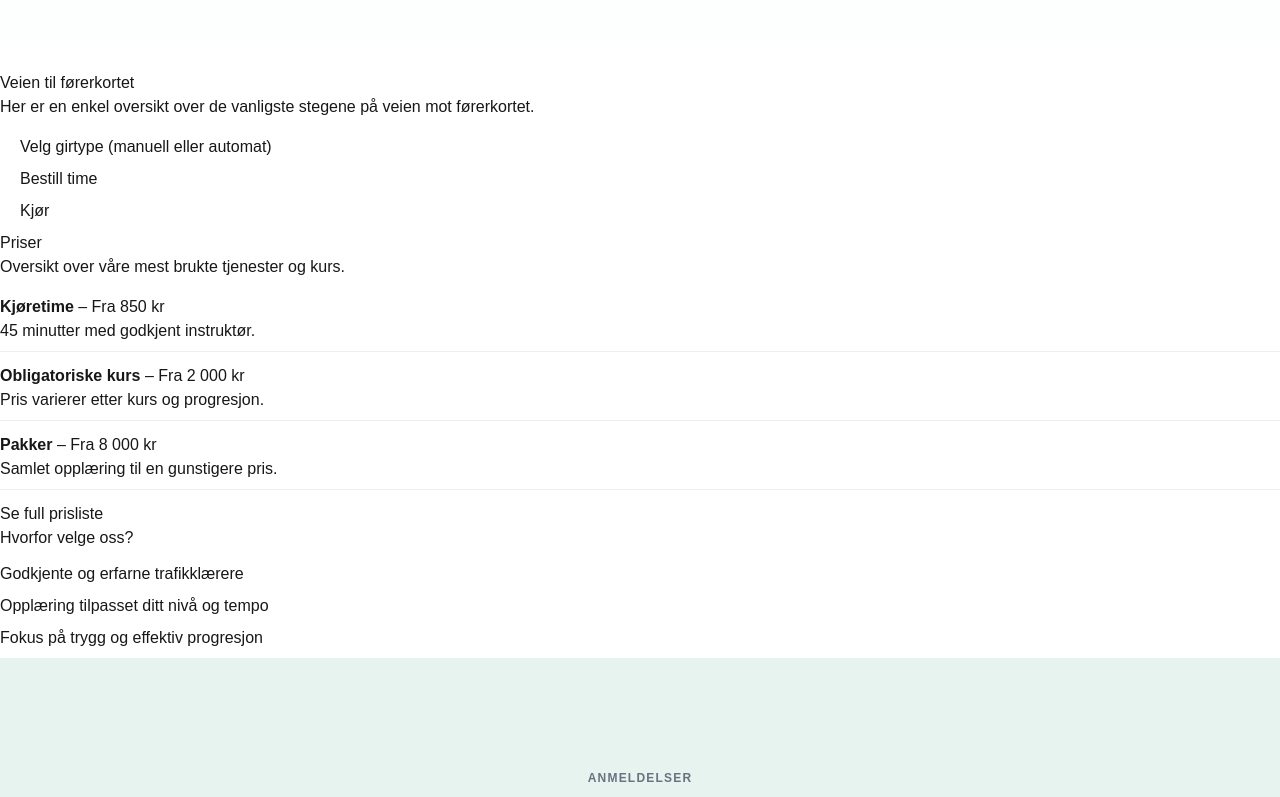
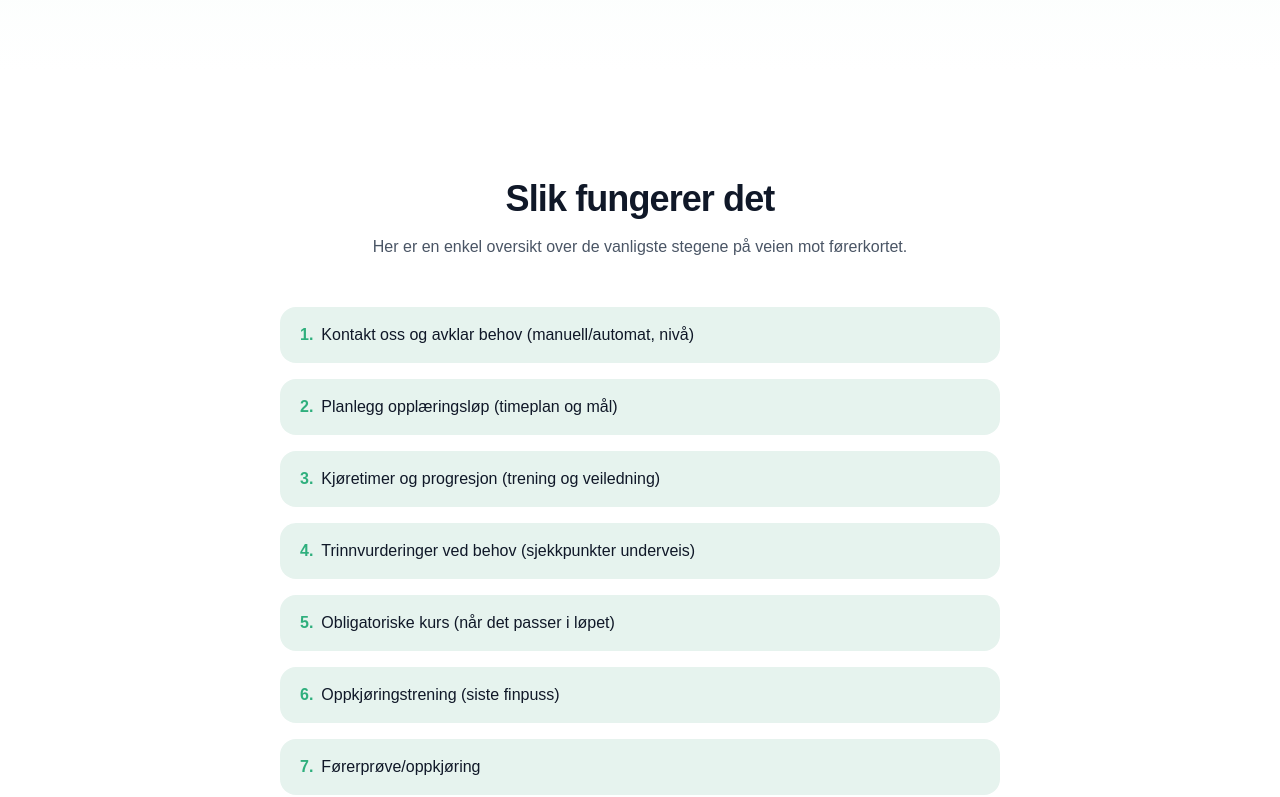
Before and after one commit to pia-scarvounis/trafikkskole-template, a Next.js app: page / in a window 1280 px wide. Shown: the part 1000-1797 px from the top of the page. Built offline with nearby package versions, Linux system fonts and the light colour scheme.

Commit message:
Add bilingual process section (config-driven)

```diff
--- a/src/components/sections/Process.tsx
+++ b/src/components/sections/Process.tsx
@@ -1,22 +1,61 @@
+"use client";
+
 import { siteConfig } from "@/data/siteConfig";
+import { useLanguage } from "@/context/LanguageContext";
 
 export default function Process() {
-  if (!siteConfig.features.prices) return null;
+  if (!siteConfig.features.process) return null;
+
+  const { lang } = useLanguage();
+
+  // Stegene (språksensitiv liste)
+  const steps = siteConfig.process?.[lang] ?? [];
+
+  // Seksjonstekster fra config (med trygge fallbacks)
+  const eyebrow = siteConfig.processSection?.eyebrow?.[lang];
+  const heading =
+    siteConfig.processSection?.heading?.[lang] ??
+    (lang === "no" ? "Slik fungerer det" : "How it works");
+
+  const subtext =
+    siteConfig.processSection?.subtext?.[lang] ??
+    (lang === "no"
+      ? "Her er en enkel oversikt over de vanligste stegene på veien mot førerkortet."
+      : "Here is a simple overview of the most common steps on the way to getting your driver’s license.");
+
   return (
-    <section>
-      <h2>Veien til førerkortet</h2>
-      <p>
-        Her er en enkel oversikt over de vanligste stegene på veien mot
-        førerkortet.
-      </p>
+    <section id="prosess" className="py-24 bg-white">
+      <div className="max-w-3xl mx-auto px-4 sm:px-6">
+        {eyebrow && (
+          <p className="text-center text-xs font-semibold tracking-widest text-gray-500">
+            {eyebrow}
+          </p>
+        )}
 
-      <ol style={{ marginTop: 16, paddingLeft: 20 }}>
-        {siteConfig.process.map((step) => (
-          <li key={step} style={{ marginBottom: 8 }}>
-            {step}
-          </li>
-        ))}
-      </ol>
+        <h2 className="mt-3 text-center text-3xl font-semibold tracking-tight text-gray-900 sm:text-4xl">
+          {heading}
+        </h2>
+
+        {subtext && (
+          <p className="mt-4 text-center text-sm text-gray-600 sm:text-base">
+            {subtext}
+          </p>
+        )}
+
+        <ol className="mt-12 space-y-4">
+          {steps.map((step, index) => (
+            <li
+              key={`${index}-${step}`}
+              className="rounded-2xl bg-[#E6F3EE] px-5 py-4 text-sm text-gray-900 sm:text-base"
+            >
+              <span className="mr-2 font-semibold text-[#2FAF7D]">
+                {index + 1}.
+              </span>
+              {step}
+            </li>
+          ))}
+        </ol>
+      </div>
     </section>
   );
 }
--- a/src/data/siteConfig.ts
+++ b/src/data/siteConfig.ts
@@ -6,19 +6,19 @@
  * Mal-prinsippene i dette prosjektet:
  *
  * 1) All kundetekst ligger i siteConfig (denne filen)
- *    - Komponentene skal i hovedsak bare "render" data herfra
+ *    - Komponentene renderer primært data herfra
  *    - Når vi selger malen, endrer nye kunder stort sett bare denne filen
  *
  * 2) Feature flags (features) styrer hva som vises
- *    - En kunde kan slå av/på seksjoner uten å endre komponentkode
+ *    - Kunder kan slå av/på seksjoner uten å endre komponentkode
  *    - Eksempel: features.reviews = false → Reviews-seksjonen rendres ikke
  *
  * 3) Språk løses med LocalizedText { no, en }
  *    - Komponenter bruker LanguageContext og henter tekst med: text[lang]
  *    - Dette gir kvalitet og kontroll (ingen automatisk oversettelse)
  *
- * 4) Seksjonstekster (heading/subtext/CTA) kan ligge i config
- *    - Da kan kunder endre overskrifter og CTA-tekster uten kodeendringer
+ * 4) Seksjonstekster (eyebrow/heading/subtext/CTA) ligger i config
+ *    - Gir “mal-perfekt” oppsett: kunder kan endre alt uten å røre komponenter
  */
 
 // ----------------------------
@@ -30,8 +30,14 @@ export type LocalizedText = {
   en: string;
 };
 
+// Brukes for lister som skal være språksensitive (f.eks. process, whyUs.points senere)
+export type LocalizedList = {
+  no: string[];
+  en: string[];
+};
+
 // Gjenbrukbar seksjonstittel/intro for mal.
-// Kan brukes på tvers av seksjoner (Prices, FAQ, Reviews, Services osv.)
+// Kan brukes på tvers av seksjoner (Process, Prices, FAQ, Reviews, Services osv.)
 export type SectionText = {
   eyebrow?: LocalizedText; // liten tekst over heading (valgfritt)
   heading: LocalizedText;
@@ -49,12 +55,10 @@ export type LinkCTA = {
 // ----------------------------
 
 export type NavItem = {
-  // Språksensitiv label i menyen (Header bruker item.label[lang])
-  label: LocalizedText;
+  label: LocalizedText; // Header bruker item.label[lang]
   href: string;
 };
 
-// CTA brukes bl.a. i Hero og Services
 export type CTA = {
   label: LocalizedText;
   href: string;
@@ -66,12 +70,11 @@ export type Service = {
   cta: CTA;
   icon?: {
     src: string;
-    alt: LocalizedText; // alt-tekst kan også være språksensitiv
+    alt: LocalizedText;
   };
 };
 
 export type PriceItem = {
-  // Prices-komponenten viser title/price/description på valgt språk
   title: LocalizedText;
   price: LocalizedText;
   description?: LocalizedText;
@@ -88,8 +91,7 @@ export type Review = {
 };
 
 export type WhyUs = {
-  // Dette er foreløpig bare norsk i din mal.
-  // Når dere vil: gjør heading + points til LocalizedText / to arrays (no/en).
+  // Foreløpig kun norsk. Når dere vil kan dette gjøres språksensitivt på samme måte som process.
   heading: string;
   points: string[];
 };
@@ -119,7 +121,10 @@ export type FeatureFlags = {
   services: boolean;
   process: boolean;
   prices: boolean;
-  fullPriceListCta: boolean,
+
+  // Valgfri CTA i Prices-seksjonen (lenke til full prisliste)
+  fullPriceListCta: boolean;
+
   whyUs: boolean;
   reviews: boolean;
   faq: boolean;
@@ -139,13 +144,10 @@ export type SiteConfig = {
     location: string;
   };
 
-  // Feature flags styrer hva som rendres
   features: FeatureFlags;
 
-  // Navigasjon i Header
   nav: NavItem[];
 
-  // HERO (forside)
   hero: {
     headline: LocalizedText;
     subtext: LocalizedText;
@@ -154,39 +156,27 @@ export type SiteConfig = {
     image?: HeroImage;
   };
 
-  // CONTACT (forside)
   contact: {
     heading: LocalizedText;
     subtext: LocalizedText;
   };
 
-  // SERVICES (forside)
   services: Service[];
 
-  // PROCESS (forside)
-  // Foreløpig bare norsk. Kan bli { no: string[]; en: string[] } senere.
-  process: string[];
+  // PROCESS: språksensitiv liste + seksjonstekster (mal-perfekt)
+  process: LocalizedList;
+  processSection?: SectionText;
 
-  // PRICES (forside)
-  // prices[] = prislinjene
+  // PRICES: prislinjer + seksjonstekster + valgfri CTA
   prices: PriceItem[];
-
-  // Seksjonstekster for priser + valgfri CTA til full prisliste
-  // Kunden kan fjerne fullPriceListCta hvis de ikke vil ha den.
   pricesSection?: SectionText & {
     fullPriceListCta?: LinkCTA;
   };
 
-  // WHY US (forside)
   whyUs: WhyUs;
-
-  // REVIEWS (forside)
   reviews: Review[];
-
-  // FAQ (forside)
   faq: FAQItem[];
 
-  // FOOTER
   footer: FooterConfig;
 };
 
@@ -199,7 +189,6 @@ export const siteConfig: SiteConfig = {
   },
 
   features: {
-    // Sett true for kunder som vil ha språkvalg i header
     languageSwitch: true,
 
     hero: true,
@@ -207,6 +196,7 @@ export const siteConfig: SiteConfig = {
     process: true,
     prices: true,
     fullPriceListCta: true,
+
     whyUs: true,
     reviews: true,
     faq: true,
@@ -214,7 +204,6 @@ export const siteConfig: SiteConfig = {
     footer: true,
   },
 
-  // NAV: språksensitive labels
   nav: [
     { label: { no: "Tjenester", en: "Services" }, href: "#tjenester" },
     { label: { no: "Priser", en: "Prices" }, href: "#priser" },
@@ -304,20 +293,39 @@ export const siteConfig: SiteConfig = {
     },
   ],
 
-  // Process er foreløpig på norsk (kan oversettes senere)
-  process: ["Velg girtype (manuell eller automat)", "Bestill time", "Kjør"],
+  // PROCESS (mal-perfekt): både innhold og seksjonstekster i config
+ process: {
+  no: [
+    "Kontakt oss og avklar behov (manuell/automat, nivå)",
+    "Planlegg opplæringsløp (timeplan og mål)",
+    "Kjøretimer og progresjon (trening og veiledning)",
+    "Trinnvurderinger ved behov (sjekkpunkter underveis)",
+    "Obligatoriske kurs (når det passer i løpet)",
+    "Oppkjøringstrening (siste finpuss)",
+    "Førerprøve/oppkjøring",
+  ],
+  en: [
+    "Get in touch and clarify your needs (manual/automatic, level)",
+    "Create a training plan (schedule and goals)",
+    "Driving lessons and progress (practice and guidance)",
+    "Progress assessments as needed (checkpoints along the way)",
+    "Mandatory courses (when it fits your plan)",
+    "Test preparation (final polish)",
+    "Driving test",
+  ],
+},
 
-  // PRICES: Seksjonstekst + valgfri CTA for "full prisliste"
+
+  // PRICES (mal-perfekt)
   pricesSection: {
     heading: { no: "Priser", en: "Prices" },
     subtext: {
       no: "Oversikt over våre mest brukte tjenester og kurs.",
       en: "An overview of our most common services and courses.",
     },
-    // Valgfri: kan fjernes hvis kunden ikke ønsker lenke/knapp
     fullPriceListCta: {
       label: { no: "Se full prisliste", en: "View full price list" },
-      href: "/prisliste", // kan være en side, PDF, ekstern URL, eller #kontakt
+      href: "/prisliste",
     },
   },
 
```
